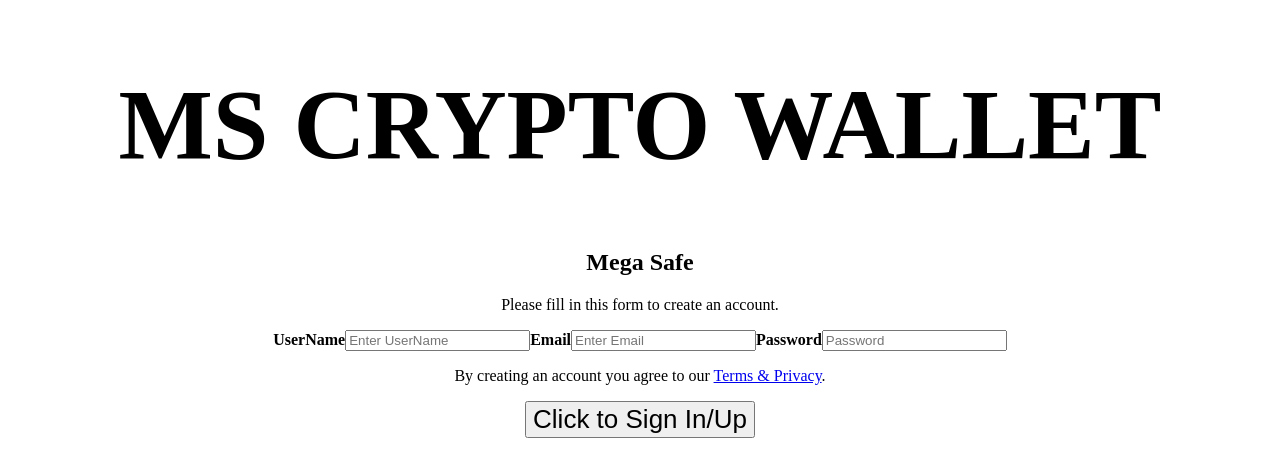
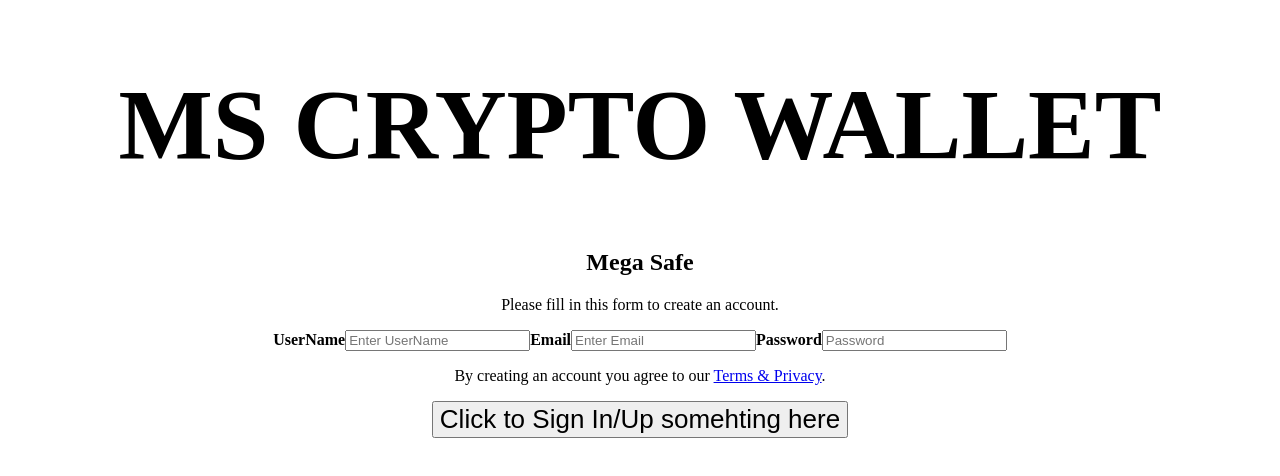
Before and after one commit to Tijanif/boolean-uk-api-final-project, a React (Vite) app in the folder frontend/Coin App/: page /login in a window 1280 px wide. Shown: the top 476 px of the page. Built offline with nearby package versions, Linux system fonts and the light colour scheme; no server answers; a web font is replaced by a local one.

Commit message:
thurdasy normning

```diff
--- a/frontend/Coin App/src/components/loginPage/LoginButton.tsx
+++ b/frontend/Coin App/src/components/loginPage/LoginButton.tsx
@@ -1,8 +1,7 @@
-import React from "react"
+import React from "react";
 
 export default function LogInButton() {
-    return <button className="LogInButton">
-        Click to Sign In/Up
-      </button>
-
-  }
+  return (
+    <button className="LogInButton">Click to Sign In/Up somehting here</button>
+  );
+}
```
